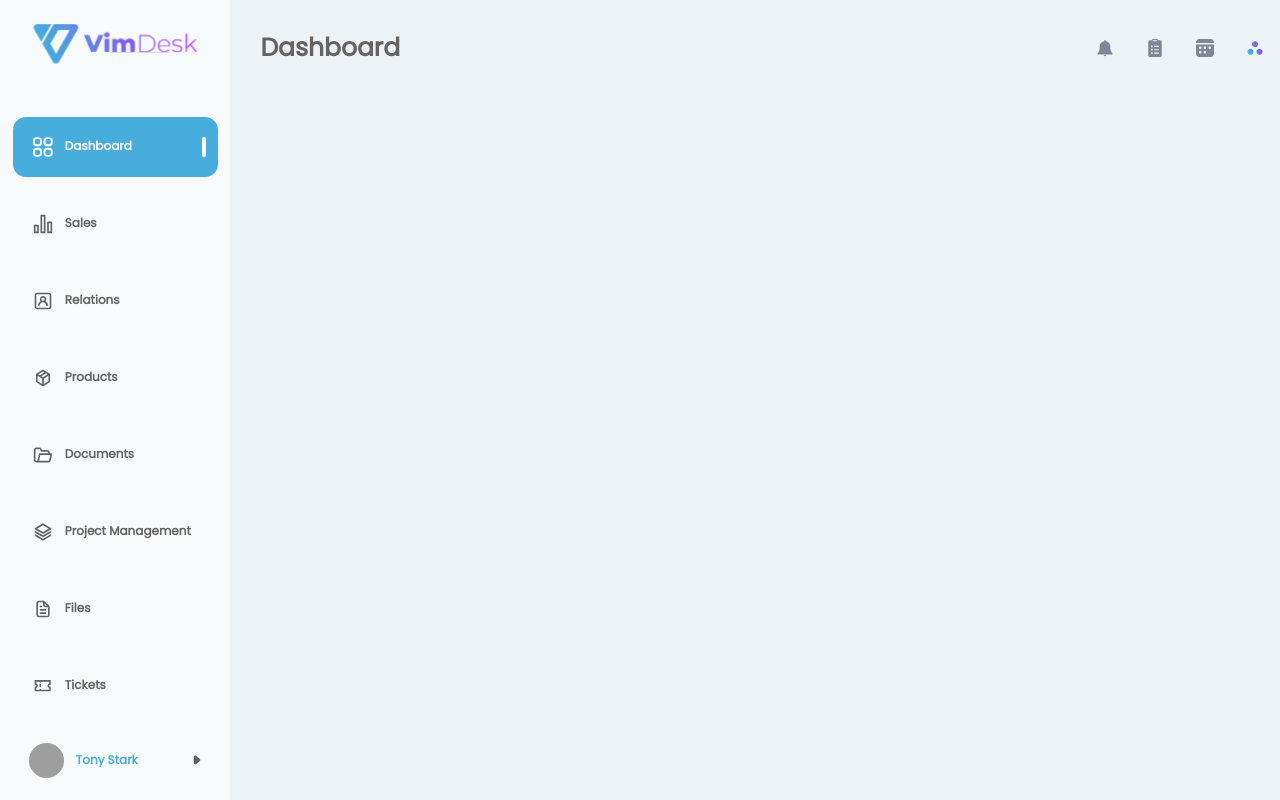
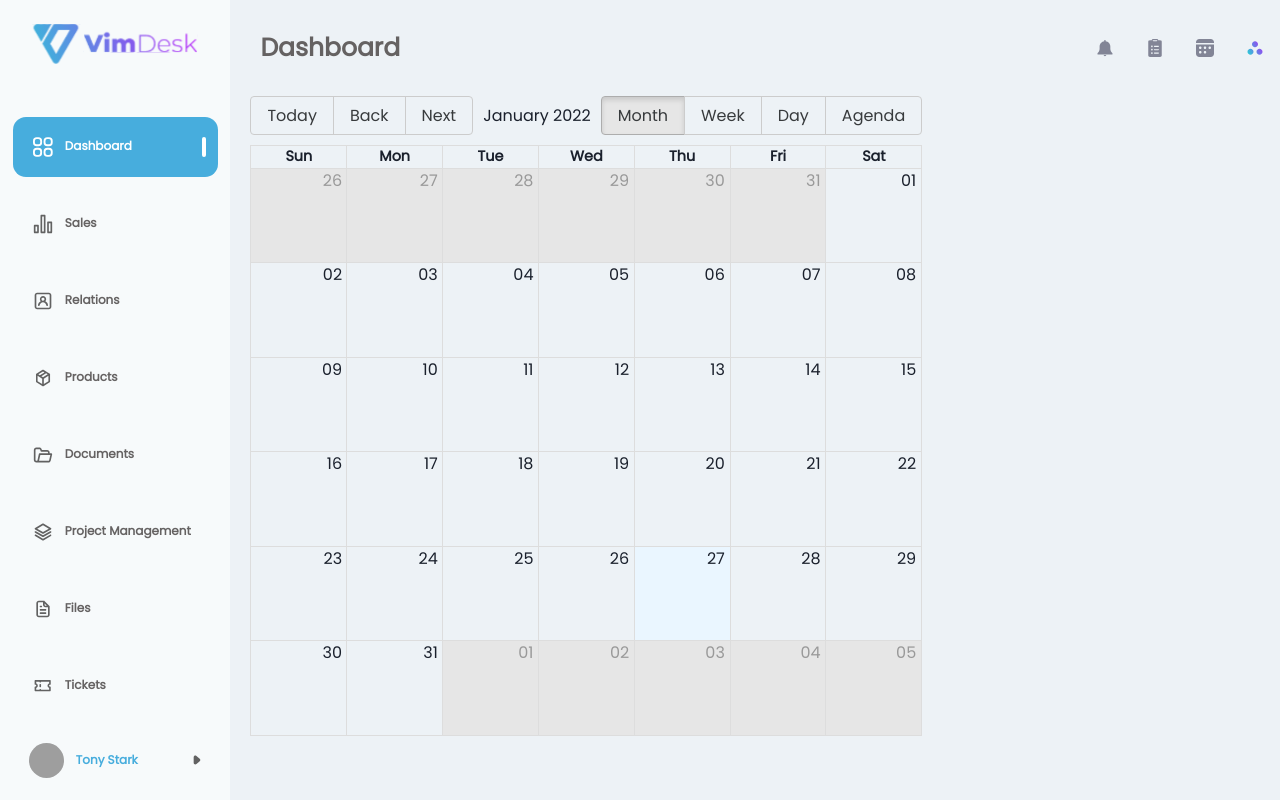
Before and after one commit to kin-mynthone/vimdesk_nextjs, a Next.js app: page /reminders in a window 1280 px wide. Built offline with nearby package versions, Linux system fonts and the light colour scheme; grey boxes are pictures that could not be loaded.

Commit message:
initial calendar

```diff
--- a/package.json
+++ b/package.json
@@ -22,6 +22,8 @@
     "popmotion": "^11.0.3",
     "react": "17.0.2",
     "react-beautiful-dnd": "^13.1.0",
+    "moment": "2.24.0",
+    "react-big-calendar": "^0.38.9",
     "react-dom": "17.0.2",
     "react-helmet": "^6.1.0",
     "recharts": "^2.1.8",
--- a/pages/reminders/index.js
+++ b/pages/reminders/index.js
@@ -17,7 +17,11 @@ import {
 
 import { signInInputStore, navigationBarStore } from "../../stores/index";
 
-export default function Home() {
+import { Calendar, momentLocalizer } from "react-big-calendar";
+import moment from "moment";
+import "react-big-calendar/lib/css/react-big-calendar.css";
+
+export default function Reminders() {
   const { height, width } = useWindowSize();
 
   const setIsCredentialValid = signInInputStore(
@@ -27,7 +31,7 @@ export default function Home() {
   useEffect(() => {
     setIsCredentialValid(true);
   });
-
+  const localizer = momentLocalizer(moment);
   return (
     <Flex
       alignItems={"stretch"}
@@ -38,6 +42,14 @@ export default function Home() {
       style={{
         overflow: "auto",
       }}
-    ></Flex>
+    >
+      <Calendar
+        localizer={localizer}
+        defaultDate={new Date()}
+        defaultView="month"
+        // events={this.state.events}
+        style={{ height: "80vh" }}
+      />
+    </Flex>
   );
 }
```
Also changed, not shown: 1 other file (tests, documents, lock files or other folders).
